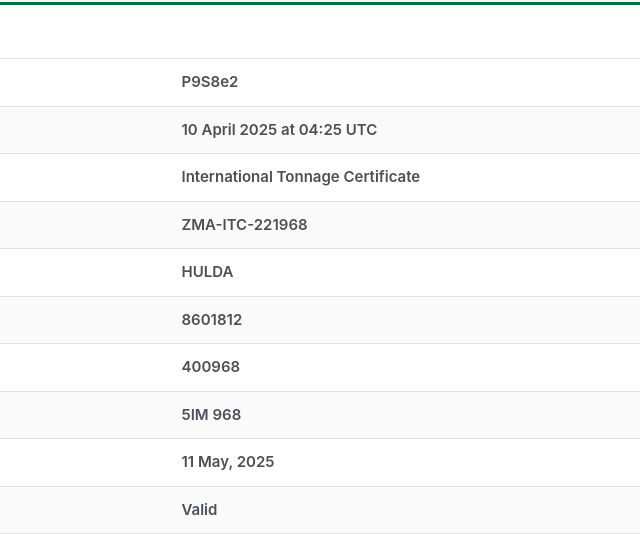
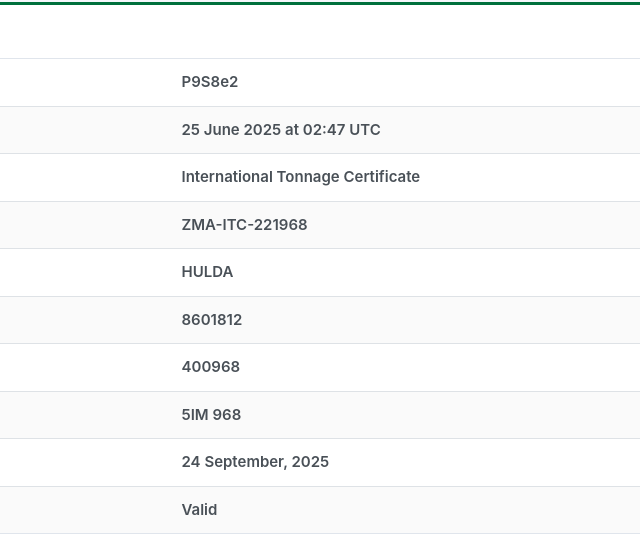
Before and after one commit to portal-zma-go-tz-certificate-validators/P9S8e2-Submit-ZMA-ITC-221968, a plain HTML site: page index.html in a window 1280 px wide. Shown: the part 303-837 px from the top of the page, 298-938 px from the left. Drawn offline with Linux system fonts and the light colour scheme.

Commit message:
Update index.html

```diff
--- a/index.html
+++ b/index.html
@@ -2119,7 +2119,7 @@ Document Authenticity Checked
 <tr>
 <td class="text-left" style="width: 35%">Date and Time of Application</td>
 <td class="text-left">
-<strong>10 April 2025 at 04:25 UTC</strong>
+<strong>25 June 2025 at 02:47 UTC</strong>
 </td>
 </tr>
 <tr>
@@ -2161,7 +2161,7 @@ Document Authenticity Checked
 <tr>
 <td class="text-left" style="width: 35%">Document Expiry Date</td>
 <td class="text-left">
-<strong>11 May, 2025</strong>
+<strong>24 September, 2025</strong>
 </td>
 </tr>
 <tr>
```
